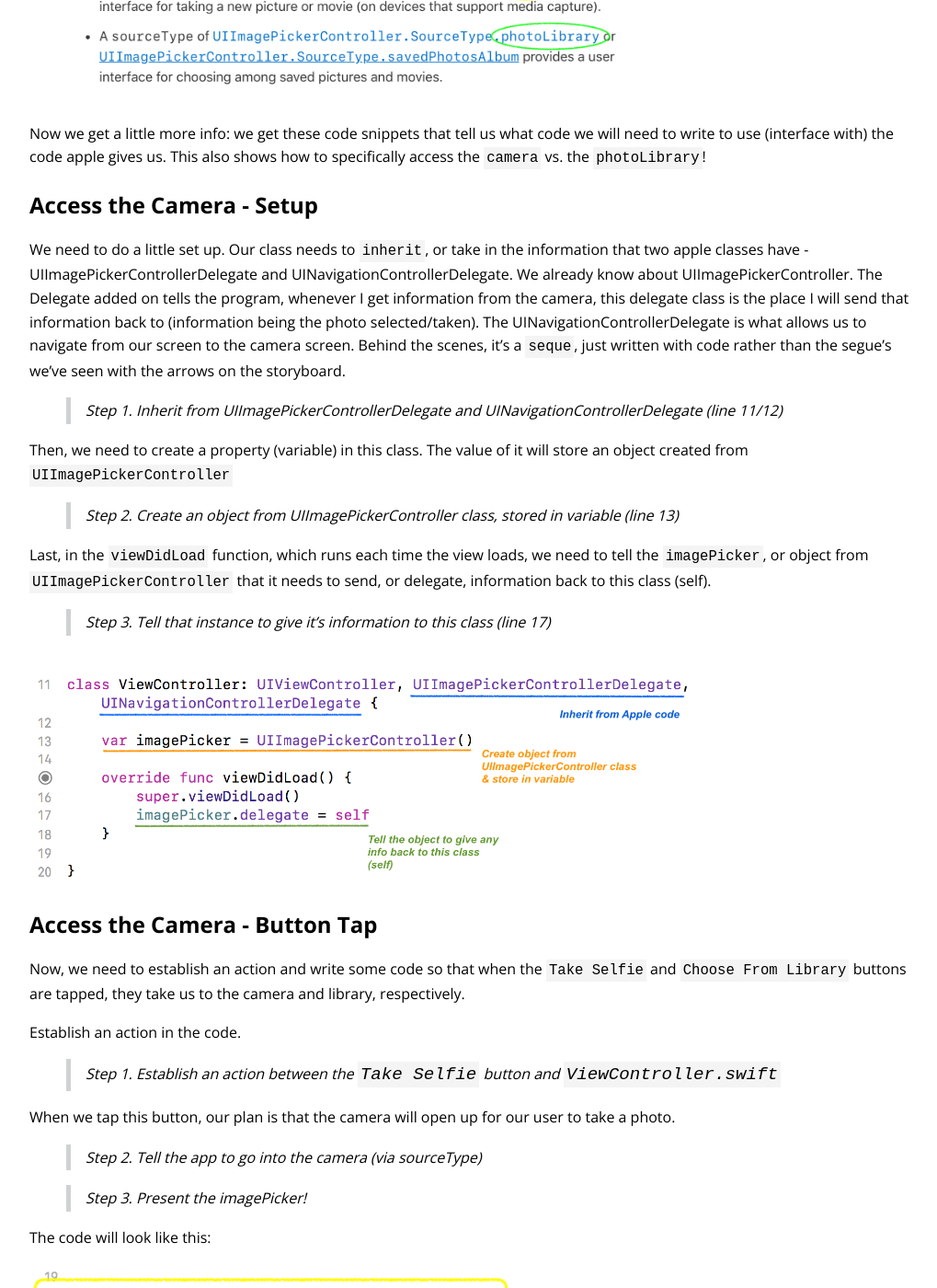
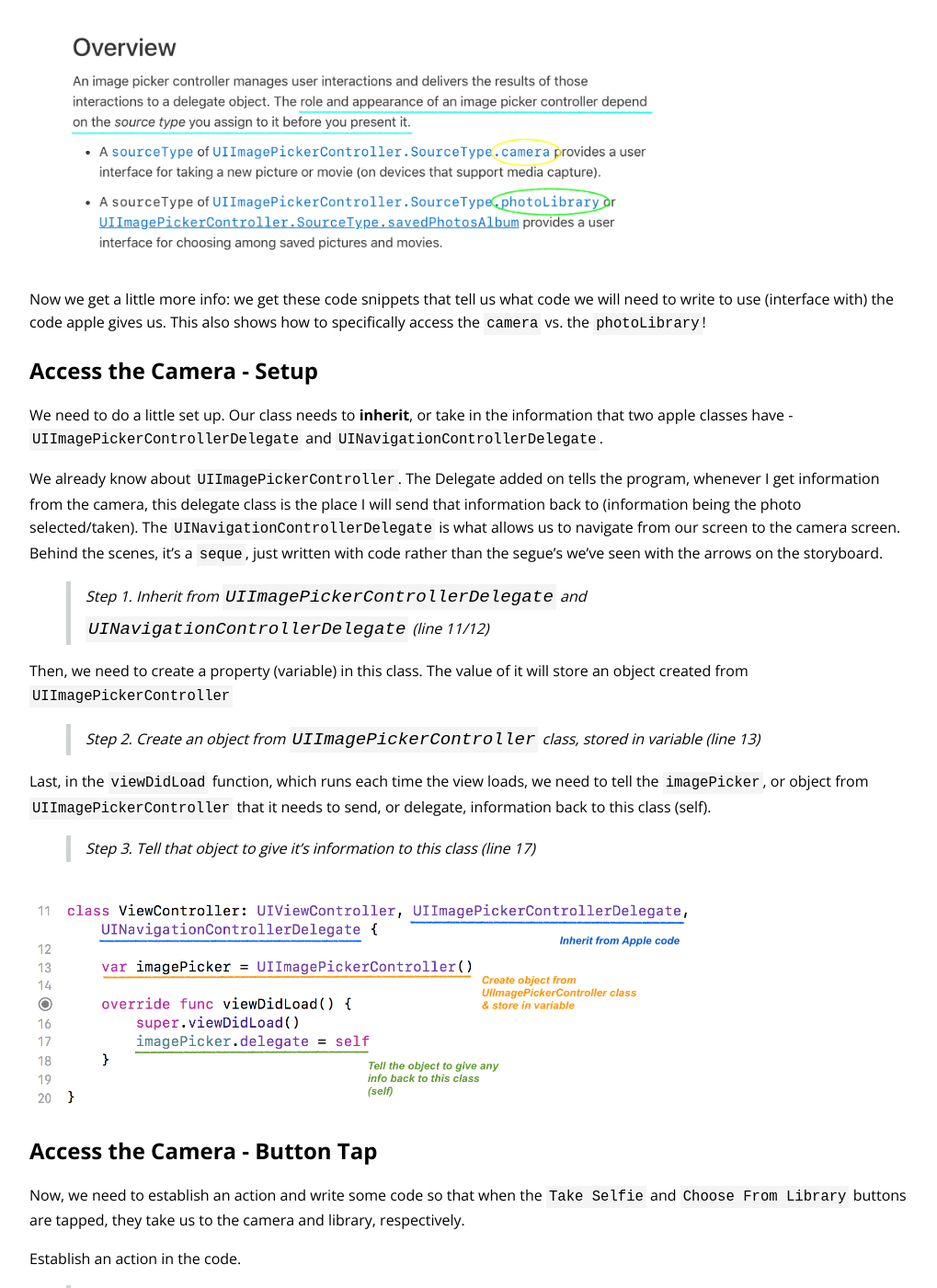
Before and after one commit to ameseee/kwk-curriculum-site, a Jekyll site: the page built from swift-ios/lessons/access-camera-display-photos/index.md, in a window 1280 px wide and 1400 px high, scrolled down 3704 px. Shown: the whole window at 92% size, without its empty margins (128-1147 px from the left). Built offline with Jekyll 4.4.1, drawn with Linux system fonts in a browser that asks for light colours; nearby versions of some CDN libraries; some of the changed text lies outside the part shown.

Commit message:
Add vocab, clean up bold/italic/code consistency

```diff
--- a/swift-ios/lessons/access-camera-display-photos/index.md
+++ b/swift-ios/lessons/access-camera-display-photos/index.md
@@ -65,15 +70,16 @@ Now we get a little more info: we get these code snippets that tell us what code
 
 ## Access the Camera - Setup
 
-We need to do a little set up. Our class needs to `inherit`, or take in the information that two apple classes have - UIImagePickerControllerDelegate and UINavigationControllerDelegate.
-We already know about UIImagePickerController. The Delegate added on tells the program, whenever I get information from the camera, this delegate class is the place I will send that information back to (information being the photo selected/taken). The UINavigationControllerDelegate is what allows us to navigate from our screen to the camera screen. Behind the scenes, it's a `seque`, just written with code rather than the segue's we've seen with the arrows on the storyboard.
-> Step 1. Inherit from UIImagePickerControllerDelegate and UINavigationControllerDelegate (line 11/12)
+We need to do a little set up. Our class needs to **inherit**, or take in the information that two apple classes have - `UIImagePickerControllerDelegate` and `UINavigationControllerDelegate`.
+
+We already know about `UIImagePickerController`. The Delegate added on tells the program, whenever I get information from the camera, this delegate class is the place I will send that information back to (information being the photo selected/taken). The `UINavigationControllerDelegate` is what allows us to navigate from our screen to the camera screen. Behind the scenes, it's a `seque`, just written with code rather than the segue's we've seen with the arrows on the storyboard.
+> Step 1. Inherit from `UIImagePickerControllerDelegate` and `UINavigationControllerDelegate` (line 11/12)
 
 Then, we need to create a property (variable) in this class. The value of it will store an object created from `UIImagePickerController`
-> Step 2. Create an object from UIImagePickerController class, stored in variable (line 13)
+> Step 2. Create an object from `UIImagePickerController` class, stored in variable (line 13)
 
 Last, in the `viewDidLoad` function, which runs each time the view loads, we need to tell the `imagePicker`, or object from `UIImagePickerController` that it needs to send, or delegate, information back to this class (self).
-> Step 3. Tell that instance to give it's information to this class (line 17)
+> Step 3. Tell that object to give it's information to this class (line 17)
 
 <br>
 <img class="medium" src="./assets/camera-setup.png">
```
Also changed, not shown: other parts of swift-ios/lessons/access-camera-display-photos/index.md (+5 -0 lines), swift-ios/lessons/actions-outlets/index.md (+7 -3 lines), swift-ios/lessons/storyboard/index.md (+0 -2 lines).
